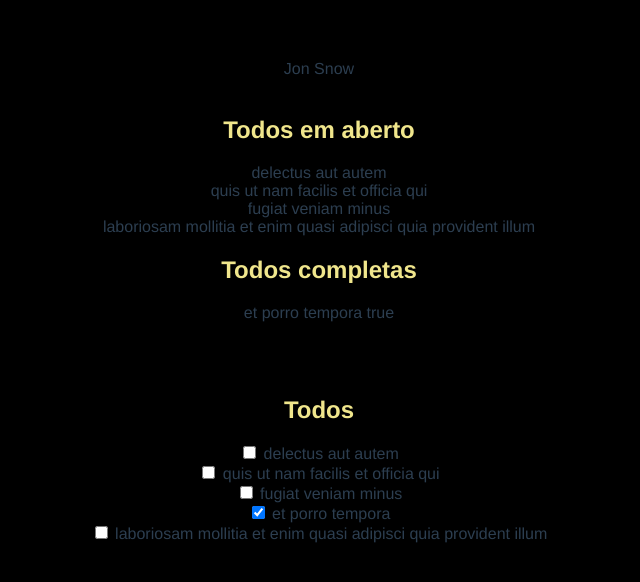
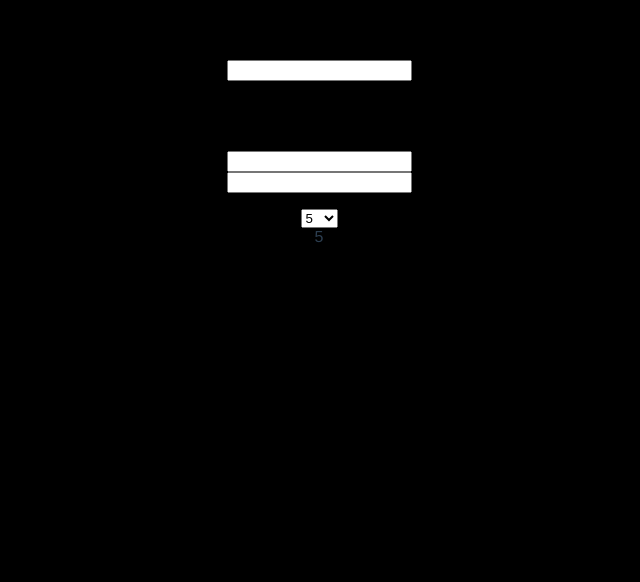
Before and after one commit to carlosvechi/app, a Vue app: page / in a window 1280 px wide. Shown: the top 582 px of the page, without its empty margins (321-961 px from the left). Built offline with nearby package versions, Linux system fonts and the light colour scheme.

Commit message:
feat: lógica obs

```diff
--- a/src/components/TheHeader.vue
+++ b/src/components/TheHeader.vue
@@ -1,44 +1,33 @@
 <template>
     <div>
-        {{ fullName }}  <br><br>
+        <!-- um v-model padrão que reproduz o que foi escrito no campo input -->
+        <input
+            type="text"
+            v-model="name"
+            > <br>
+           <p :style="{ color: 'red'}">{{ name }}</p>
 
-        <!-- v-for para percorrer o array 'todos' (apelidado de todo aqui) com um filtro (dentro de computed). esse vai retornar apenas os 'completed' = false, ou seja, todos em aberto -->
-        <h2>Todos em aberto</h2>
-        <div v-for="todo in uncompletedTodos"
-            :key="todo.id"
-        >
-        {{ todo.title }}
+           <br><br><br>
 
-        </div>
+        <!-- reproduz no template o primeiro nome, e o segundo. Ambos vindo do campo input -->
+        <input
+            v-model="user.first_name"
+            type="text"
+            > <br>
 
-        <!-- Aqui segue a mesma lógica, porém, vai retornar as todos completas. E além de retornar o título, retorna o 'completed', ou seja, adiciona um true. -->
-        <h2>Todos completas</h2>
-         <div v-for="todo in completedTodos"
-            :key="todo.id"
-        >
+        <input
+            v-model="user.last_name"
+            type="text"
+            > <br>
+            <p :style="{color: 'red'}"> {{ user.first_name }} {{ user.last_name }}</p>
 
-        {{ todo.title }} <span>{{ todo.completed }}</span>
-
-        </div>
-        <br><br><br>
-
-        <!-- Aqui é a mágica do v-model. Vai criar um checkbox do array todos completo. Ao selecionar um checkbox,  -->
-        <!-- altera o valor de 'completed' para 'true', alterando a lista do template. Ou seja, inicialmente, -->
-        <!-- Apenas o array 4 é true, mas o checkbox + v-model criam a ligação em duas direções, onde é alterado o valor de 'completed' no próprio checkbox -->
-        <h2>Todos</h2>
-         <div v-for="todo in todos"
-            :key="todo.id"
-        >
-        <input
-            v-model="todo.completed"
-            type="checkbox"
-
-        >
-        {{ todo.title }}
-
-        </div>
-
-
+        <!-- v-model para o escolhido no option do select -->
+        <select v-model="pageCount" >
+        <option value="5">5</option>
+        <option value="10">10</option>
+        <option value="15">15</option>
+        </select> <br>
+        {{ pageCount }}
     </div>
 </template>
 
@@ -48,63 +37,48 @@
         name: 'App',
         data() {
             return {
+                //dados do data sendo iniciados
+                name: '',
+                pageCount: 5,
                 user: {
-                    first_name: 'Jon',
-                    last_name: 'Snow'
-                },
-                 todos: [
-                        {
-                            "userId": 1,
-                            "id": 1,
-                            "title": "delectus aut autem",
-                            "completed": false,
-                            "imgSrc": 'https://placehold.jp/150x150.png'
-                        },
-                        {
-                            "userId": 1,
-                            "id": 2,
-                            "title": "quis ut nam facilis et officia qui",
-                            "completed": false,
-                            "imgSrc": 'https://placehold.jp/150x150.png'
-                        },
-                        {
-                            "userId": 1,
-                            "id": 3,
-                            "title": "fugiat veniam minus",
-                            "completed": false
-                        },
-                        {
-                            "userId": 1,
-                            "id": 4,
-                            "title": "et porro tempora",
-                            "completed": true
-                        },
-                        {
-                            "userId": 1,
-                            "id": 5,
-                            "title": "laboriosam mollitia et enim quasi adipisci quia provident illum",
-                            "completed": false
-                        }
-                ]
+                    first_name: '',
+                    last_name: ''
+                }
             }
         },
 
+        //O watch serve para observar mudanças em uma variavél e executar uma ação automaticamente quando esse valor mudar
+        //serve para validar input, fazer uma requisição API, atualizar outra variavél automat. e sincronizar dados
+        watch: {
+            name(vl) { //vai executar o método 'saveUserName' toda vez que vl >= 3. vl é a qnt de caracteres digitado no input
+              if (vl.length >= 3) {
+                this.saveUserName();
+              }
+            },
+        pageCount() { //executa o método changePage
+            this.changePage();
+        },
+        user: { //a lógica aqui é fazer o watch visualiazar mais profundamente, pois o input ele altera somente this.first_name e this.last_name
+            handler() { //então, ele não altera o user em si, mas seus 'atributos'. E para fazer ele enxergar, devemos utilizar 'deep' e handler vai exec a função
+                console.log('User alterado');
+            },
+            deep: true
+        }
+
+        },
+
         computed: {
-            fullName() {
-                return `${this.user.first_name} ${this.user.last_name}` //computed precisa usar um 'this' para instanciar um objeto no data
-            },
 
-            uncompletedTodos() {
-                return  this.todos.filter(todo => !todo.completed);
-
-            },
-            completedTodos() {
-                return this.todos.filter(todo => todo.completed);
-            },
         },
 
         methods: {
-
+            saveUserName() { //método chamado no watch name
+                console.log('Ajax');
+                console.log(this.name);
+            },
+            changePage() { //método chamado no watch pageCount
+                console.log('Ajax changePage');
+            }
         }
 
         }
```
